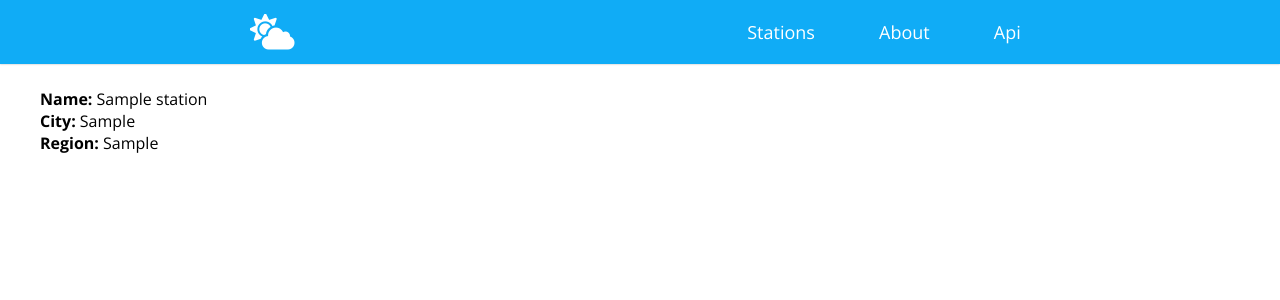
After one commit to marosiak/open_weather, a Django app: page /stations/1 in a window 1280 px wide. The commit adds this page. Shown: the top 300 px of the page. Run offline with Django 3.2, Linux system fonts and the light colour scheme; tables that the repository leaves empty hold one stand-in row (values such as "Sample post"); some libraries are stand-ins or nearby versions.

Commit message:
[Added] Station details [Changed] Dashboard base class from "View" to "TemplateView"

```diff
--- a/static/css/components/_StationDelegate.scss
+++ b/static/css/components/_StationDelegate.scss
@@ -4,16 +4,28 @@
   height: 10.5rem;
   color: #10ACF6;
   font-family: 'Rubik', sans-serif;
-  display: flex;
-  align-items: center;
-  justify-content: center;
   font-size: 1.6rem;
   cursor: pointer;
   transition: all 150ms;
   padding: 0;
   margin: .3rem;
+
   &:hover {
     background-color: #10ACF6;
     color: white;
   }
+
+  a {
+    width: 100%;
+    height: 100%;
+    text-decoration: none;
+    color: #10ACF6;
+    display: flex;
+    align-items: center;
+    justify-content: center;
+    transition: all 150ms;
+    &:hover {
+      color: white;
+    }
+  }
 }
--- a/static/css/main.css
+++ b/static/css/main.css
@@ -96,9 +96,6 @@ h1 {
   height: 10.5rem;
   color: #10ACF6;
   font-family: "Rubik", sans-serif;
-  display: flex;
-  align-items: center;
-  justify-content: center;
   font-size: 1.6rem;
   cursor: pointer;
   transition: all 150ms;
@@ -107,6 +104,19 @@ h1 {
 }
 .station__delegate:hover {
   background-color: #10ACF6;
+  color: white;
+}
+.station__delegate a {
+  width: 100%;
+  height: 100%;
+  text-decoration: none;
+  color: #10ACF6;
+  display: flex;
+  align-items: center;
+  justify-content: center;
+  transition: all 150ms;
+}
+.station__delegate a:hover {
   color: white;
 }
 
--- a/static/css/main.scss
+++ b/static/css/main.scss
@@ -22,3 +22,4 @@ html {
 @import "components/StationDelegate";
 @import "views/DashboardView";
 @import "views/StationsView";
+@import "views/StationDetails";
--- /dev/null
+++ b/static/css/views/_StationDetails.scss
@@ -0,0 +1,3 @@
+.station__details {
+
+}
--- a/station/urls.py
+++ b/station/urls.py
@@ -1,8 +1,9 @@
 from django.urls import path
 
-from station.views import DashboardView, StationsView
+from station.views import DashboardView, StationsList, StationDetail
 
 urlpatterns = [
     path('', DashboardView.as_view(), name='dashboard'),
-    path('stations/', StationsView.as_view(), name='stations')
+    path('stations/', StationsList.as_view(), name='stations'),
+    path('stations/<int:pk>', StationDetail.as_view(), name='station-detail'),
 ]
--- a/station/views.py
+++ b/station/views.py
@@ -1,19 +1,25 @@
 # Create your views here.
-from django.shortcuts import render
-from django.views.generic import ListView
-from django.views.generic.base import View
+from django.views.generic import ListView, DetailView
+from django.views.generic.base import TemplateView
 
 from .models import Station
 
 
-class DashboardView(View):
-    def get(self, request):
-        return render(request, 'dashboard.html', {'is_dashboard': True})
+class DashboardView(TemplateView):
+    template_name = "dashboard.html"
+
+    def get_context_data(self, **kwargs):
+        context = super().get_context_data(**kwargs)
+        context['is_dashboard'] = True
+        return context
 
 
-class StationsView(ListView):
-
+class StationsList(ListView):
     template_name = 'stations.html'
     model = Station
     context_object_name = 'stations'
-    queryset = Station.objects.all()
+
+
+class StationDetail(DetailView):
+    template_name = 'station_detail.html'
+    model = Station
--- a/templates/base.html
+++ b/templates/base.html
@@ -13,7 +13,7 @@
     <script src="https://cdnjs.cloudflare.com/ajax/libs/wow/1.1.2/wow.min.js"></script>
     <script> new WOW().init(); </script>
     <link rel="stylesheet" type="text/css" href="{% static 'css/main.css'%}">
-    <title>Document</title>
+    <title>Open Weather</title>
     <nav class="navigation {% if is_dashboard %} is-dashboard {% endif %}">
         <a href="/" class="nav__logo"><i class="fas fa-cloud-sun"></i></a>
         <ul class="nav__list">
--- /dev/null
+++ b/templates/station_detail.html
@@ -0,0 +1,12 @@
+{% extends 'base.html' %}
+{% load static %}
+{% block content %}
+<div class="station__details">
+    <br>
+    <ul>
+        <li><b>Name:</b> {{station.name}}</li>
+        <li><b>City:</b> {{station.city}}</li>
+        <li><b>Region:</b> {{station.region}}</li>
+    </ul>
+</div>
+{% endblock %}
--- a/templates/stations.html
+++ b/templates/stations.html
@@ -5,7 +5,7 @@
     <h1>Stations</h1>
     <ul class="stations__list">
         {% for station in stations %}
-            <li class="station__delegate">{{station.city}}</li>
+        <li class="station__delegate"><a href="{% url 'station-detail' station.pk %}">{{station.city}}</a></li>
         {% endfor %}
     </ul>
 </div>
```
Also changed, not shown: 1 other file.
